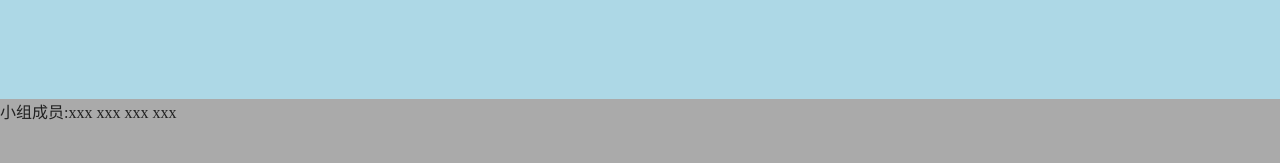
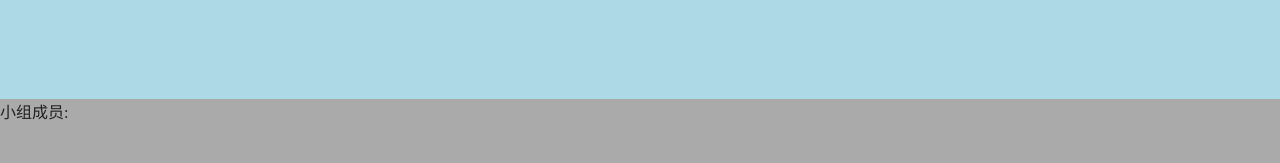
Before and after one commit to dou1dou/QuestionTest, a Django app: page / in a window 1280 px wide. Shown: the part 1281-1444 px from the top of the page. Run offline with Django 5.2, Linux system fonts and the light colour scheme; parts of the project's set-up code (start-up, migrations or seed data) failed here and were passed over; some libraries are stand-ins or nearby versions.

Commit message:
首页更新

```diff
--- a/templates/index.html
+++ b/templates/index.html
@@ -39,7 +39,7 @@
             </div>
         </div>
         <div class="foot">
-            <p>小组成员:xxx xxx xxx xxx</p>
+            <p>小组成员:</p>
         </div>
     </div>
 </body>
```
